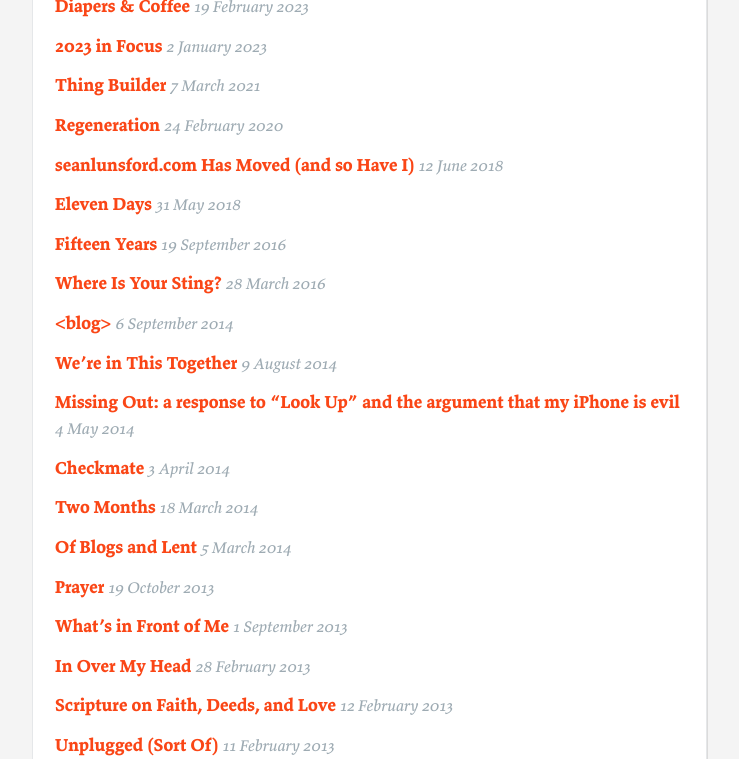
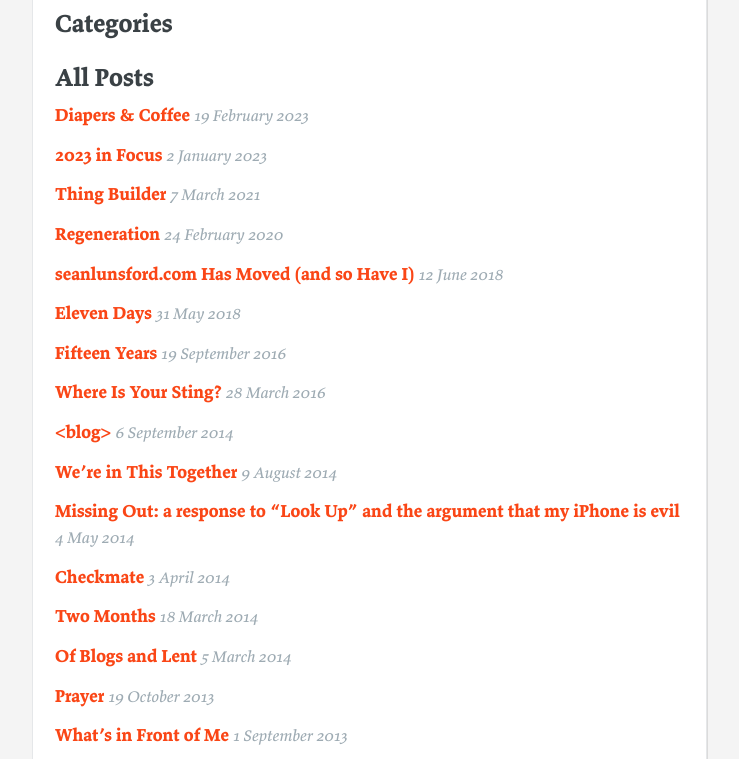
Before and after one commit to slunsford/seanlunsford.com, an Eleventy site: page src/archive.njk in a window 1280 px wide. Shown: the part 178-937 px from the top of the page, without its empty margins (271-1010 px from the left). Built offline with nearby package versions, Linux system fonts and the light colour scheme; Eleventy itself is replaced by a stand-in of ours; files that its build step writes are made by us from their sources; what eleventy-plugin-dynamic-categories would draw is missing.

Commit message:
Add categories list to archive page

```diff
--- a/src/archive.njk
+++ b/src/archive.njk
@@ -5,6 +5,9 @@ eleventyNavigation:
   key: Archive
   order: 3
 ---
+<h2>Categories</h2>
+{% include "includes/categories-list.njk" %}
 
+<h2>All Posts</h2>
 {% set posts = collections.posts %}
 {% include "includes/post-list.njk" %}
```
